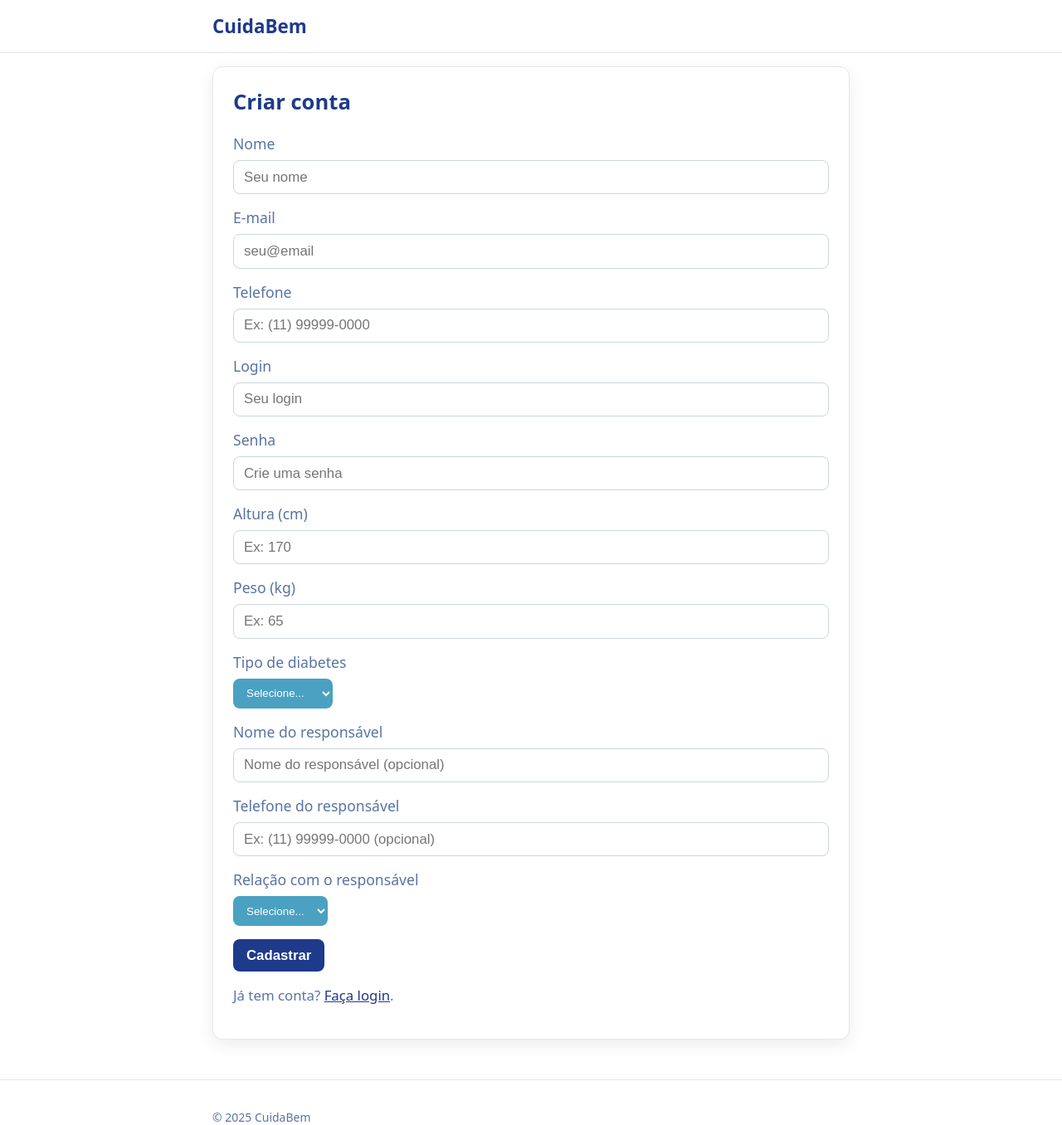
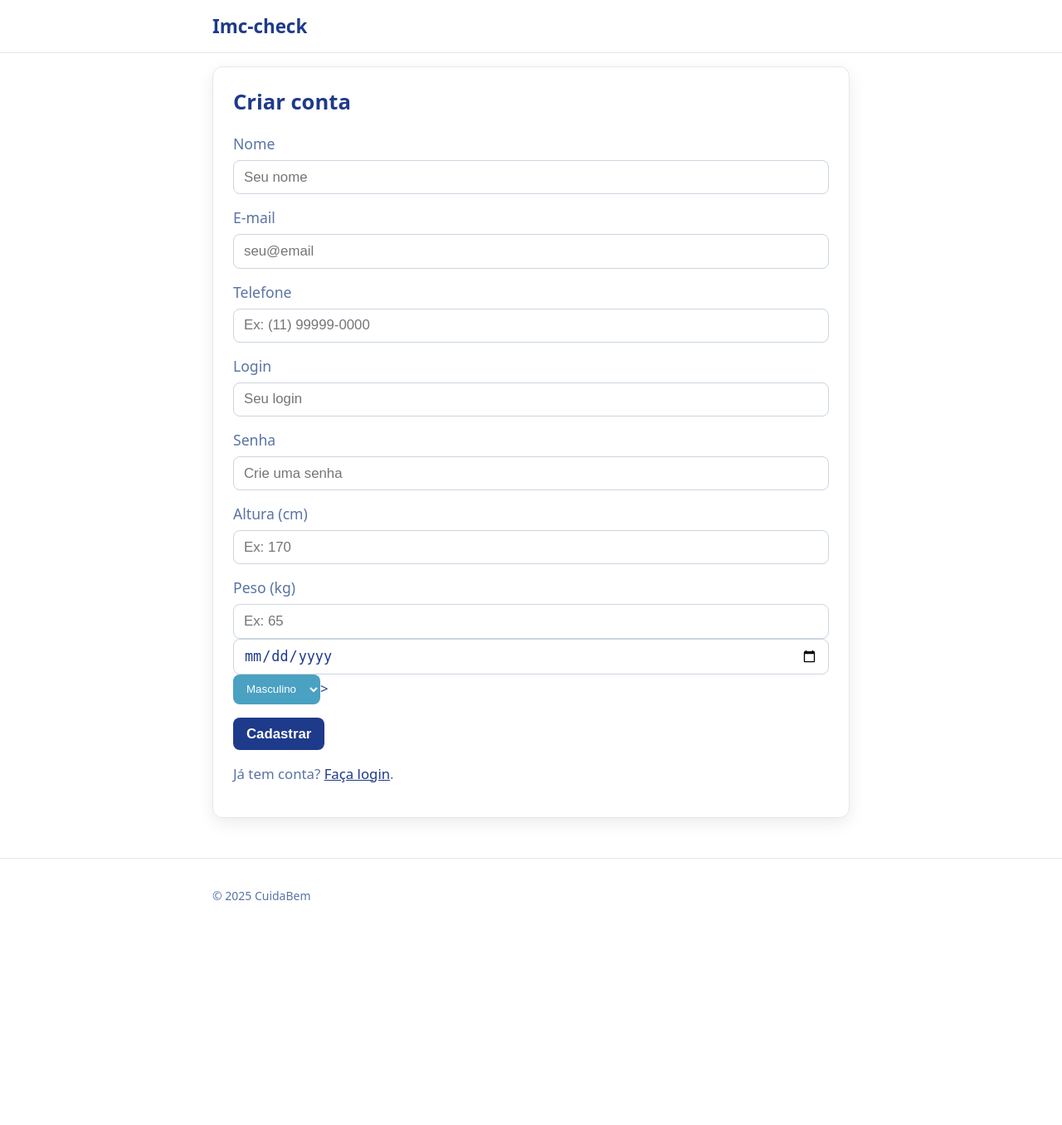
Before and after one commit to NatanGregorio/templateCuidaBem, a Flask app: page /register in a window 1280 px wide. Shown: the top 1356 px of the page at 83% size. After the commit the page ends 1085 px from the top, so only its background shows below. Run offline with Flask 3, Linux system fonts and the light colour scheme.

Commit message:
commit banco

```diff
--- a/templates/base.html
+++ b/templates/base.html
@@ -11,7 +11,7 @@
 <body class="{% block body_class %}{% endblock %}">
   <header class="site-header">
     <div class="container header-wrap">
-      <h1 class="brand"><a href="{{ url_for('features') }}">CuidaBem</a></h1>
+      <h1 class="brand"><a href="{{ url_for('features') }}">Imc-check</a></h1>
       {% if session.get('user_id') %}
         <span class="welcome-msg">Bem-vindo(a), {{ session.get('user_name') }}</span>
       {% endif %}
--- a/templates/register.html
+++ b/templates/register.html
@@ -31,34 +31,13 @@
       <div class="form-group">
         <label for="weight">Peso (kg)</label>
         <input type="number" id="weight" name="weight" step="0.1" min="1" placeholder="Ex: 65" value="{{ weight or '' }}">
+        <input type="date" name="birthdate" required class="p-2 bg-gray-800 rounded">
+  <select name="sex" class="p-2 bg-gray-800 rounded">
+    <option value="masculino">Masculino</option>
+    <option value="feminino">Feminino</option>
+  </select>>
       </div>
-      <div class="form-group">
-        <label for="diabetes_type">Tipo de diabetes</label>
-        <select id="diabetes_type" name="diabetes_type" required>
-          <option value="">Selecione...</option>
-          <option value="tipo_1" {% if diabetes_type == 'tipo_1' %}selected{% endif %}>Tipo 1</option>
-          <option value="tipo_2" {% if diabetes_type == 'tipo_2' %}selected{% endif %}>Tipo 2</option>
-          <option value="pre_diabetes" {% if diabetes_type == 'pre_diabetes' %}selected{% endif %}>Pré-diabetes</option>
-          <option value="gestacional" {% if diabetes_type == 'gestacional' %}selected{% endif %}>Gestacional</option>
-        </select>
-      </div>
-      <div class="form-group">
-        <label for="emergency_contact_name">Nome do responsável</label>
-        <input type="text" id="emergency_contact_name" name="emergency_contact_name" placeholder="Nome do responsável (opcional)" value="{{ emergency_contact_name or '' }}">
-      </div>
-      <div class="form-group">
-        <label for="emergency_contact_phone">Telefone do responsável</label>
-        <input type="tel" id="emergency_contact_phone" name="emergency_contact_phone" inputmode="tel" pattern="^\(\d{2}\)\s\d{4,5}-\d{4}$" title="Formato: (DD) 99999-9999" maxlength="15" placeholder="Ex: (11) 99999-0000 (opcional)" value="{{ emergency_contact_phone or '' }}">
-      </div>
-      <div class="form-group">
-        <label for="emergency_contact_relation">Relação com o responsável</label>
-        <select id="emergency_contact_relation" name="emergency_contact_relation">
-          <option value="">Selecione...</option>
-          <option value="pai" {% if emergency_contact_relation == 'pai' %}selected{% endif %}>Pai</option>
-          <option value="mae" {% if emergency_contact_relation == 'mae' %}selected{% endif %}>Mãe</option>
-          <option value="cuidador" {% if emergency_contact_relation == 'cuidador' %}selected{% endif %}>Cuidador</option>
-        </select>
-      </div>
+
       <button type="submit" class="btn primary">Cadastrar</button>
     </form>
     <p class="muted">Já tem conta? <a href="{{ url_for('index') }}">Faça login</a>.</p>
```
